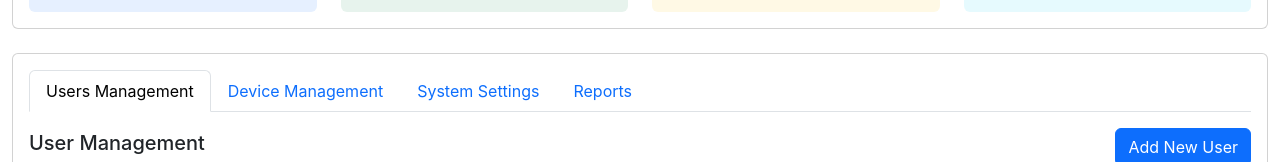
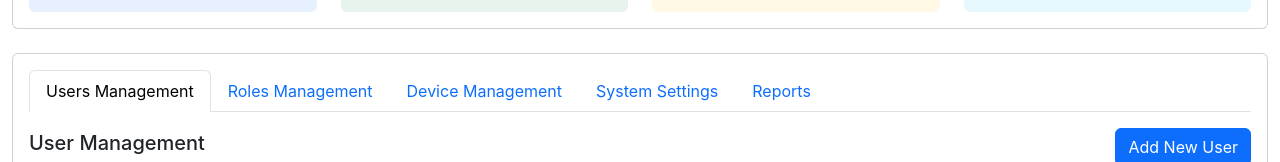
Before and after one commit to RockPiryt/EnerLink, a React (Create React App) app in the folder frontend/: page /admin in a window 1280 px wide. Shown: the part 293-455 px from the top of the page. Built offline with nearby package versions, Linux system fonts and the light colour scheme; no server answers.

Commit message:
Fix: make all Tabs direct children of Tabs in AdminPanel to resolve ReactBootstrap Tab error

```diff
--- a/frontend/src/components/AdminPanel.tsx
+++ b/frontend/src/components/AdminPanel.tsx
@@ -7,6 +7,7 @@ import DeleteUserModal from "../dialogs/DeleteModal";
 import EditUserModal from "../dialogs/EditUserModal";
 import AddUserModal from "../dialogs/AddUserModal";
 import {User} from "../models/user";
+import RoleList from './RoleList';
 
 const AdminPanel: React.FC = () => {
   const { user, logout } = useAuth();
@@ -287,6 +288,11 @@ const AdminPanel: React.FC = () => {
                   )}
                 </Tab>
 
+                {/* Roles Management */}
+                <Tab eventKey="roles" title="Roles Management">
+                  <RoleList />
+                </Tab>
+
                 {/* Device Management */}
                 <Tab eventKey="devices" title="Device Management">
                   <div className="d-flex justify-content-between align-items-center mb-3">
```
